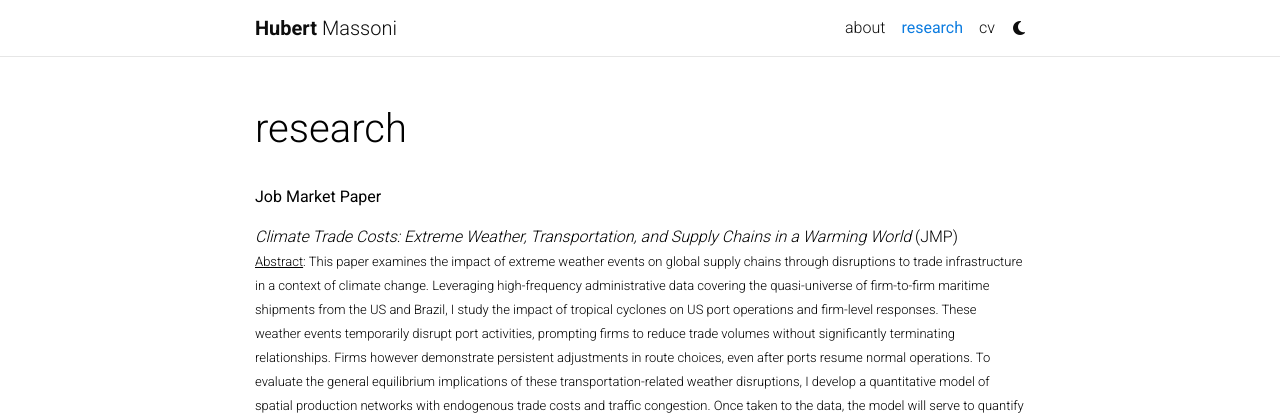
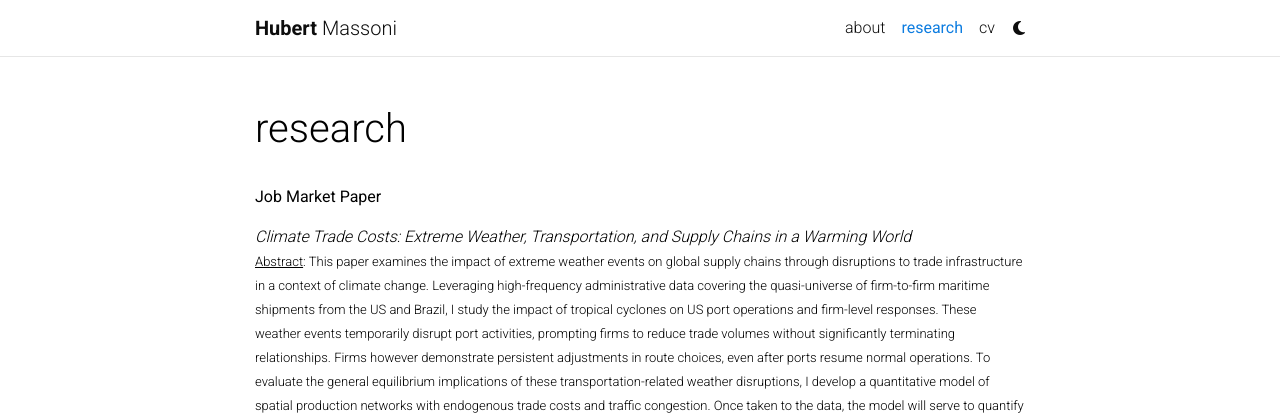
Before and after one commit to hubertmassoni/hubertmassoni.github.io, a Jekyll site: the page built from _pages/projects.md, in a window 1280 px wide and 1215 px high. Shown: the top 419 px of the window. Built offline with Jekyll 4.4.1, drawn with Linux system fonts in a browser that asks for light colours; comment, search, counter and statistics services are not loaded; a style sheet for code colours, icons or effects is not loaded.

Commit message:
Update projects.md

```diff
--- a/_pages/projects.md
+++ b/_pages/projects.md
@@ -10,7 +10,7 @@ nav_order: 1
 
 <p> <b>Job Market Paper</b>
 
-<p><em>Climate Trade Costs: Extreme Weather, Transportation, and Supply Chains in a Warming World</em> (JMP)
+<p><em>Climate Trade Costs: Extreme Weather, Transportation, and Supply Chains in a Warming World</em>
 
 <br><font size="-1"><u>Abstract</u>: This paper examines the impact of extreme weather events on global supply chains through disruptions to trade infrastructure in a context of climate change. Leveraging high-frequency administrative data covering the quasi-universe of firm-to-firm maritime shipments from the US and Brazil, I study the impact of tropical cyclones on US port operations and firm-level responses. These weather events temporarily disrupt port activities, prompting firms to reduce trade volumes without significantly terminating relationships. Firms however demonstrate persistent adjustments in route choices, even after ports resume normal operations. To evaluate the general equilibrium implications of these transportation-related weather disruptions, I develop a quantitative model of spatial production networks with endogenous trade costs and traffic congestion. Once taken to the data, the model will serve to quantify spatial reallocation of economic activity induced by increasing climate risks to the transportation network, and the effectiveness of port-level infrastructure policy.</font>
 
```
